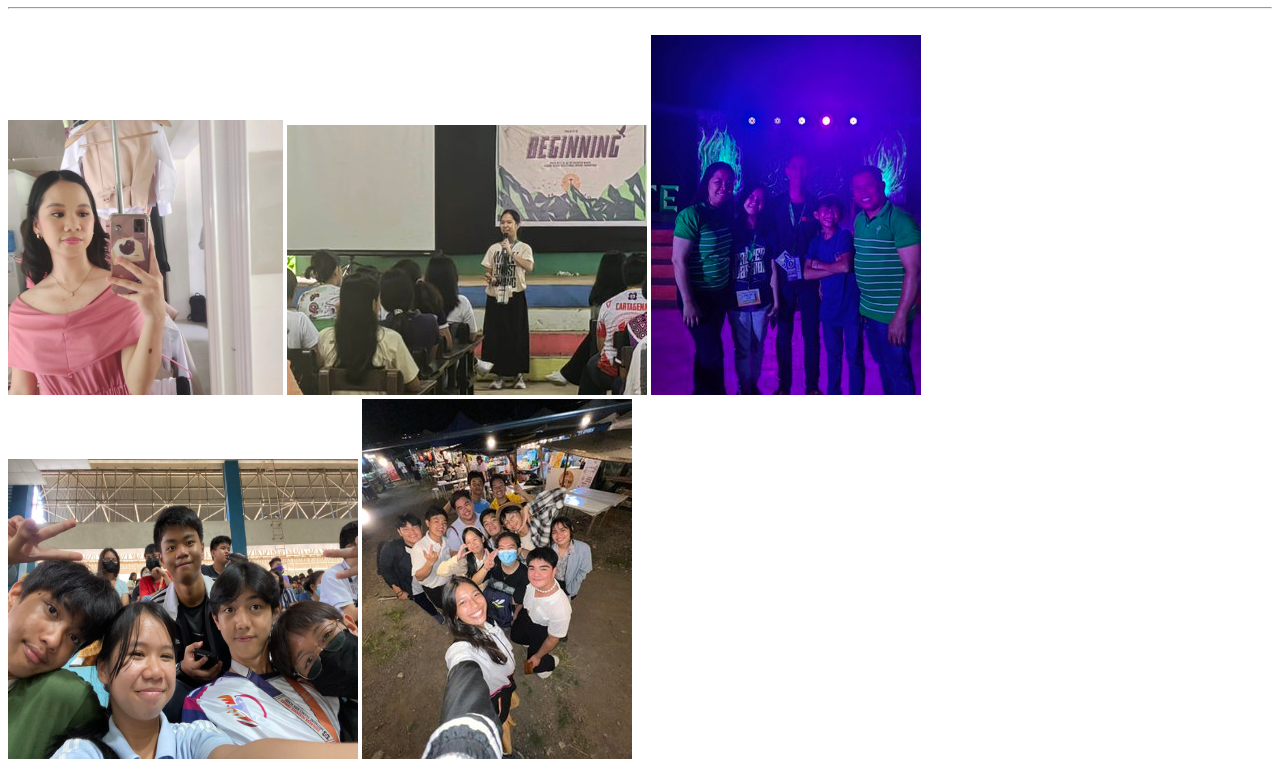
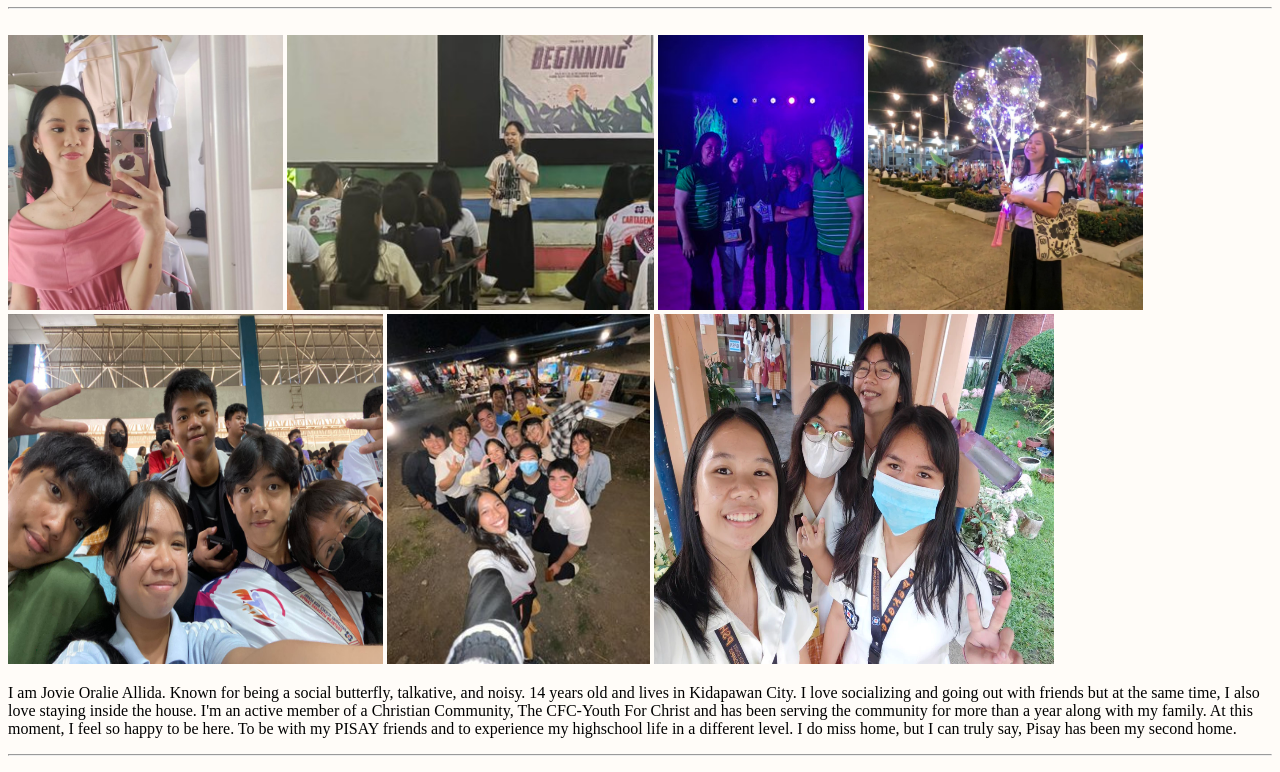
Before and after one commit to ubezzz/jovieallida_q1gfa1, a plain HTML site: page page.html in a window 1280 px wide. Shown: the part 73-845 px from the top of the page. Drawn offline with Linux system fonts and the light colour scheme.

Commit message:
Add files via upload

```diff
--- a/page.html
+++ b/page.html
@@ -1,18 +1,21 @@
 <!DOCTYPE html>
 <html>
+    <body style="background-color: rgb(255, 252, 248);"></body>
     <i><h1>About me</h1></i>
    <hr>
    <br>
    <img src="joviee.jpg" alt="" width="275" height="275">
-    <img src="jobi.jpg" alt="">
-    <img src="family.jpg" alt="">
+    <img src="jobi.jpg" alt="" height="275">
+    <img src="family.jpg" alt="" height="275">
+    <img src="balloons.jpg" alt="" height="275">
     <br>
-    <img src="friends.jpg" alt="" width="350" height="300">
-    <img src="friendsss.jpg" alt="">
+    <img src="friends.jpg" alt="" width="375" height="350">
+    <img src="friendsss.jpg" alt="" height="350">
+    <img src="roommiees.webp" alt="" width="400" height="350">
      <br>
-    <p> I am Jovie Oralie Allida. Known for being talkative and noisy. 14 years old and lives in Kidapawan City. I love socializing but at the same time, I also love staying inside the house.</p>
-    <p> I'm an active member of a Christian Community, The CFC-Youth For Christ and has been serving the community for more than a year along with my family.</p>
+    <p> I am Jovie Oralie Allida. Known for being a social butterfly, talkative, and noisy. 14 years old and lives in Kidapawan City. I love socializing and going out with friends but at the same time, I also love staying inside the house. I'm an active member of a Christian Community, The CFC-Youth For Christ and has been serving the community for more than a year along with my family.
+        At this moment, I feel so happy to be here. To be with my PISAY friends and to experience my highschool life in a different level. I do miss home, but I can truly say, Pisay has been my second home. </p>
 
     <hr>
-    <h6>Links:</h6> <a href="https://www.facebook.com/JovieOralie"><img src="fb.png" alt="" width="20" height="20"></a>
+    <h5>Links: <a href="https://www.facebook.com/JovieOralie"><img src="fb.png" alt="facebook" width="30" height="30"></a> <a href="https://github.com/ubezzz"><img src="github.jpeg" alt="" width="30" height="30"></a></h5>
     </html>
```
Also changed, not shown: index.html (+3 -2 lines), balloons.jpg (added), fb.png (added), github.jpeg (added), roommiees.webp (added).
